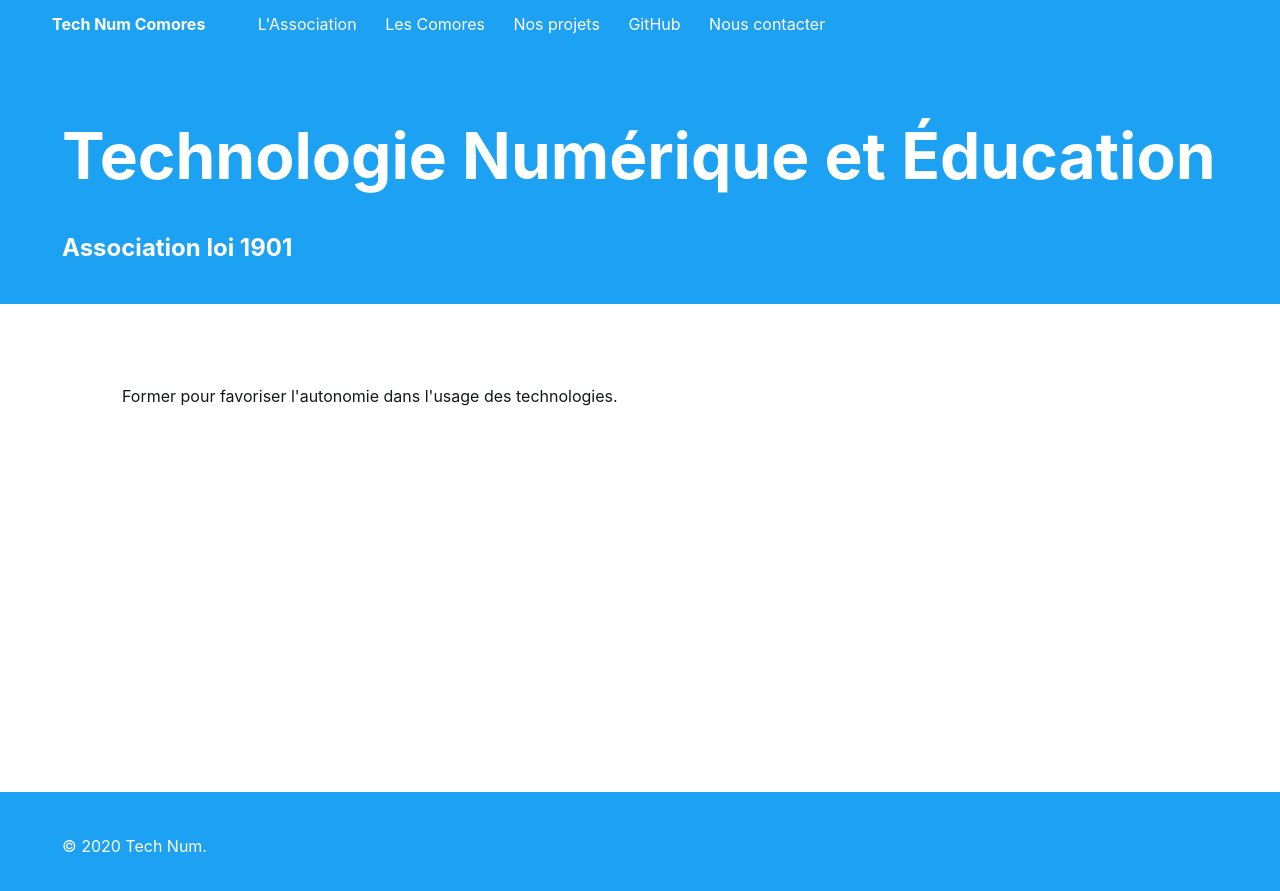
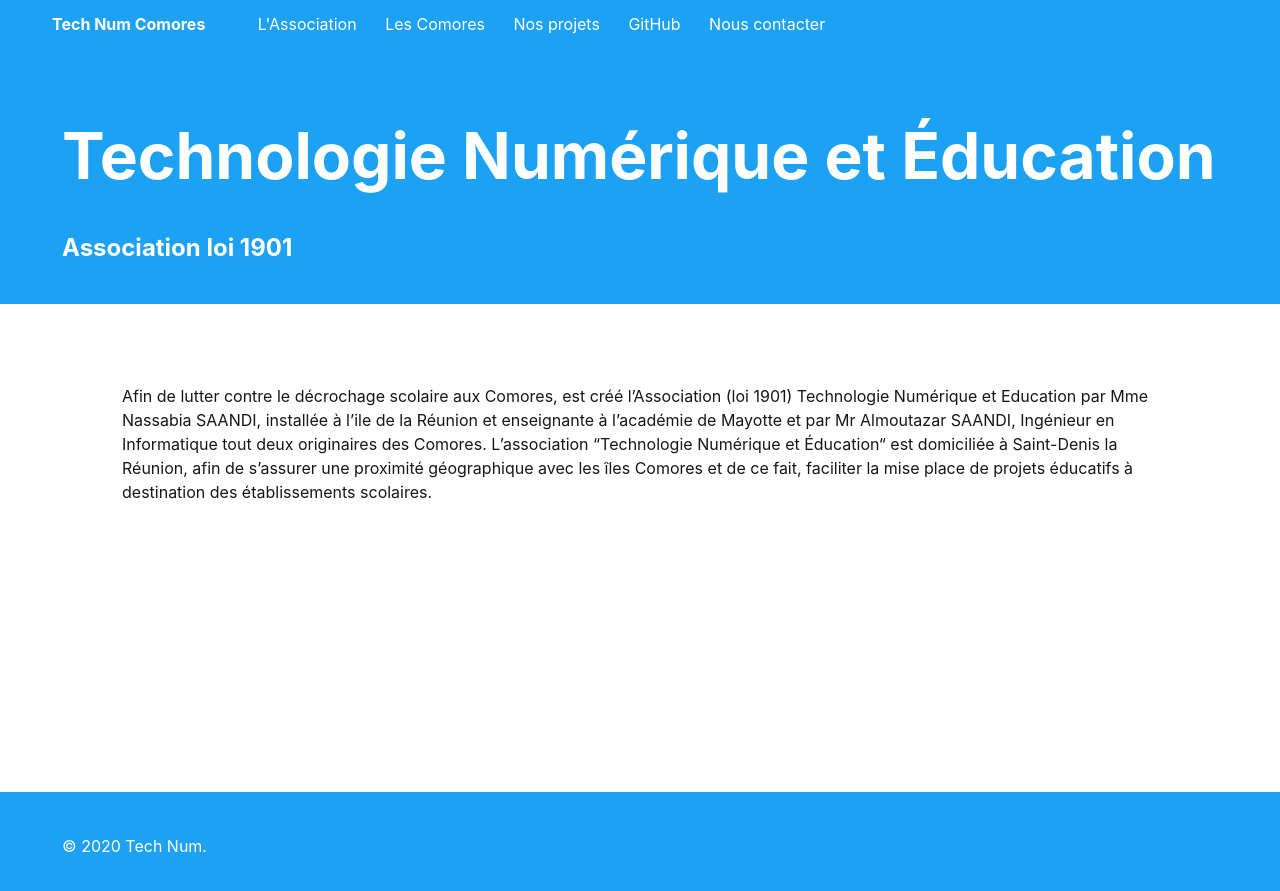
Before and after one commit to tech-num/test, a Jekyll site: the page built from association.html, in a window 1280 px wide. Shown: the top 891 px of the page. Built offline with Jekyll 4.4.1, drawn with Linux system fonts in a browser that asks for light colours.

Commit message:
Update association.html

```diff
--- a/association.html
+++ b/association.html
@@ -19,7 +19,9 @@ custom_js: memberships.js
 
 <div class="section">
 	<div class="Grid membership-container container">
-            <p class="center-left">Former pour favoriser l'autonomie dans l'usage des technologies. </p>
+            <p class="center-left">Afin de lutter contre le décrochage scolaire aux Comores,  est créé l’Association (loi 1901)  Technologie Numérique et Education par Mme  Nassabia SAANDI, installée à l’ile de la Réunion et enseignante à l’académie de Mayotte et par Mr Almoutazar SAANDI, Ingénieur en Informatique tout deux originaires des Comores.
+		    L’association “Technologie Numérique et Éducation“ est domiciliée à Saint-Denis la Réunion, afin de s’assurer une proximité géographique avec les îles Comores et de ce fait, faciliter la mise place de projets éducatifs à destination des établissements scolaires.
+</p>
 
 	</div>
 </div>
```
